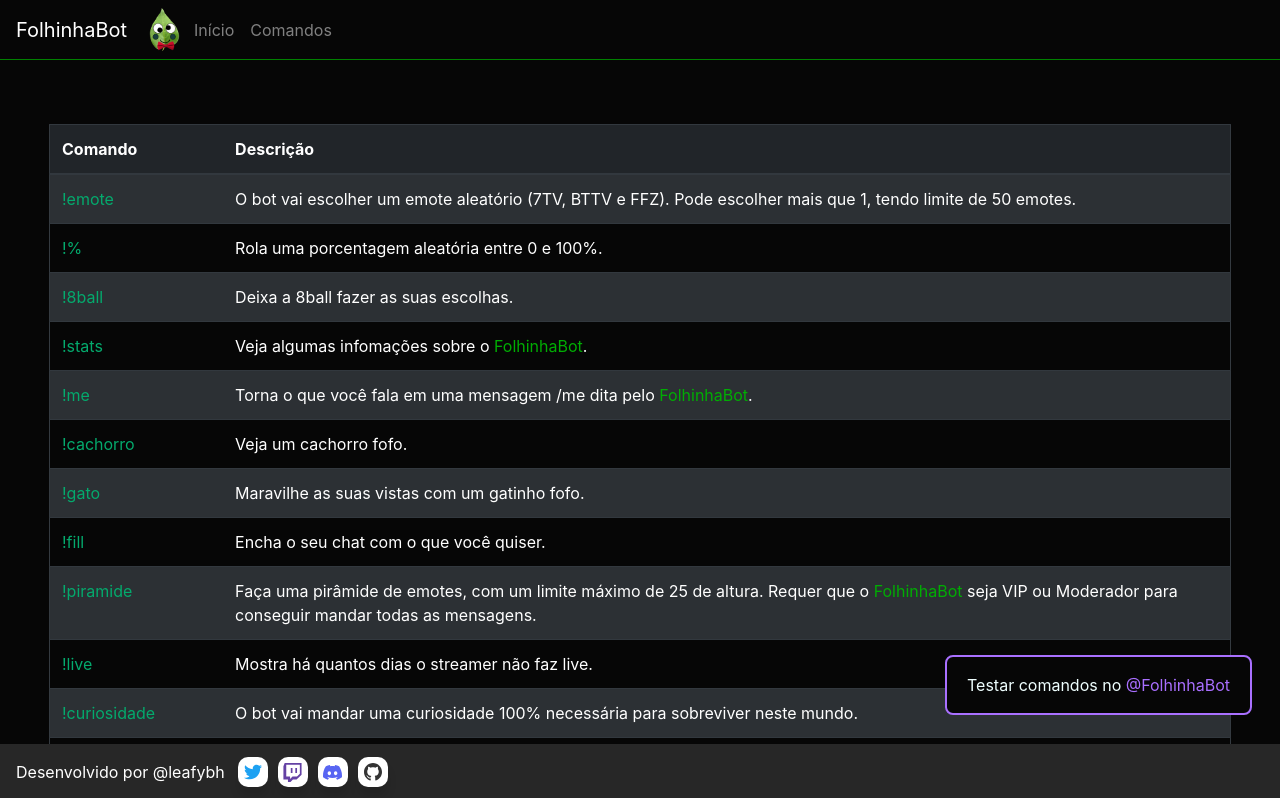
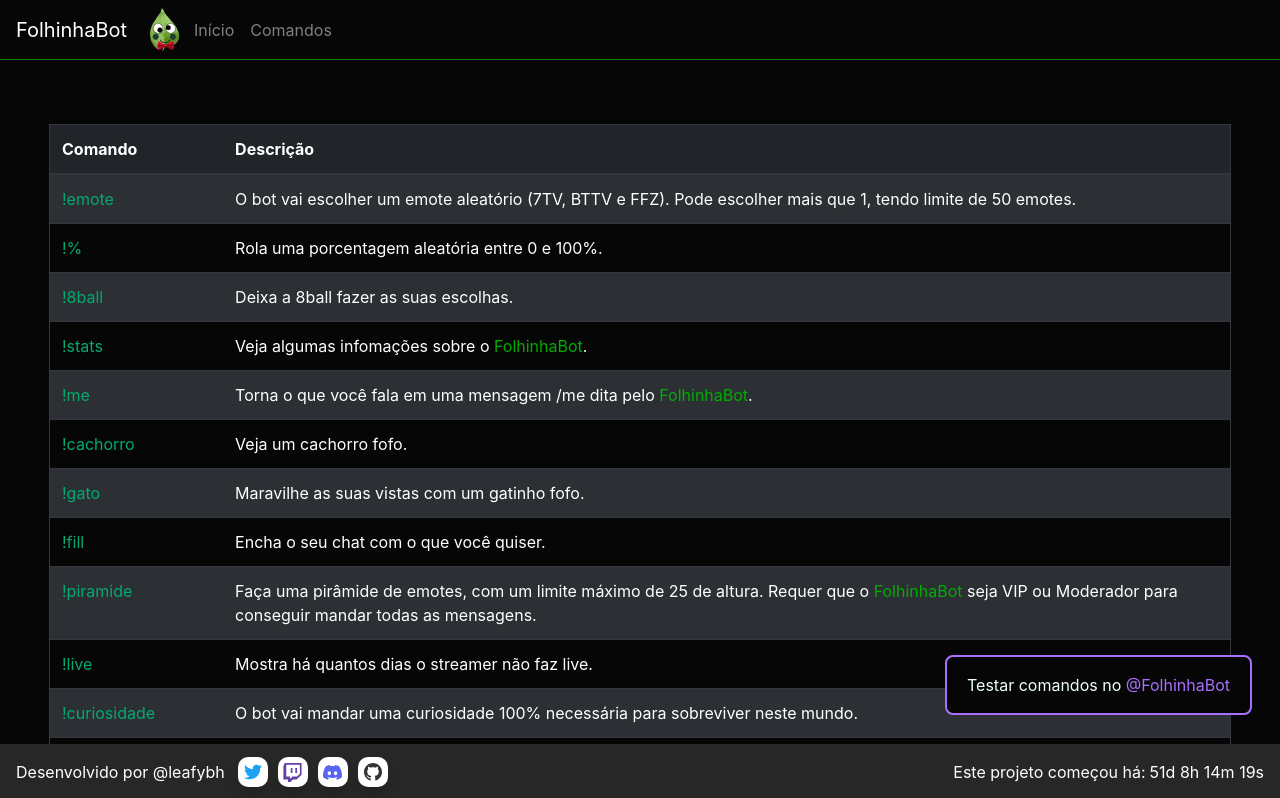
Before and after one commit to FolhinhaBot/FolhinhaBot.github.io, a plain HTML site: page comandos.html in a window 1280 px wide. Shown: the top 798 px of the page. Drawn offline with Linux system fonts and the light colour scheme.

Commit message:
Update comandos.html

```diff
--- a/comandos.html
+++ b/comandos.html
@@ -514,6 +514,7 @@
                 </div>
             </a>
         </div>
+        <a class="ml-auto center-right">Este projeto começou há:<span id="demo" class="pl-1"></span></a>
     </nav>
 
     <script src="/assets/bootstrap/js/bootstrap.min.js"></script>
@@ -555,6 +556,30 @@
         function closeForm() {
             document.getElementById("myForm").style.display = "none";
         }
+
+        // Set the date we're counting down to
+        var countDownDate = new Date("Jun 25, 2023 16:00:00").getTime();
+
+        // Update the count down every 1 second
+        var x = setInterval(function () {
+
+            // Get today's date and time
+            var now = new Date().getTime();
+
+            // Find the distance between now and the count down date
+            var distance = now - countDownDate;
+
+            // Time calculations for days, hours, minutes and seconds
+            var days = Math.floor(distance / (1000 * 60 * 60 * 24));
+            var hours = Math.floor((distance % (1000 * 60 * 60 * 24)) / (1000 * 60 * 60));
+            var minutes = Math.floor((distance % (1000 * 60 * 60)) / (1000 * 60));
+            var seconds = Math.floor((distance % (1000 * 60)) / 1000);
+
+            // Output the result in an element with id="demo"
+            document.getElementById("demo").innerHTML = days + "d " + hours + "h "
+                + minutes + "m " + seconds + "s ";
+
+        }, 1000);
     </script>
 
 </body>
```
